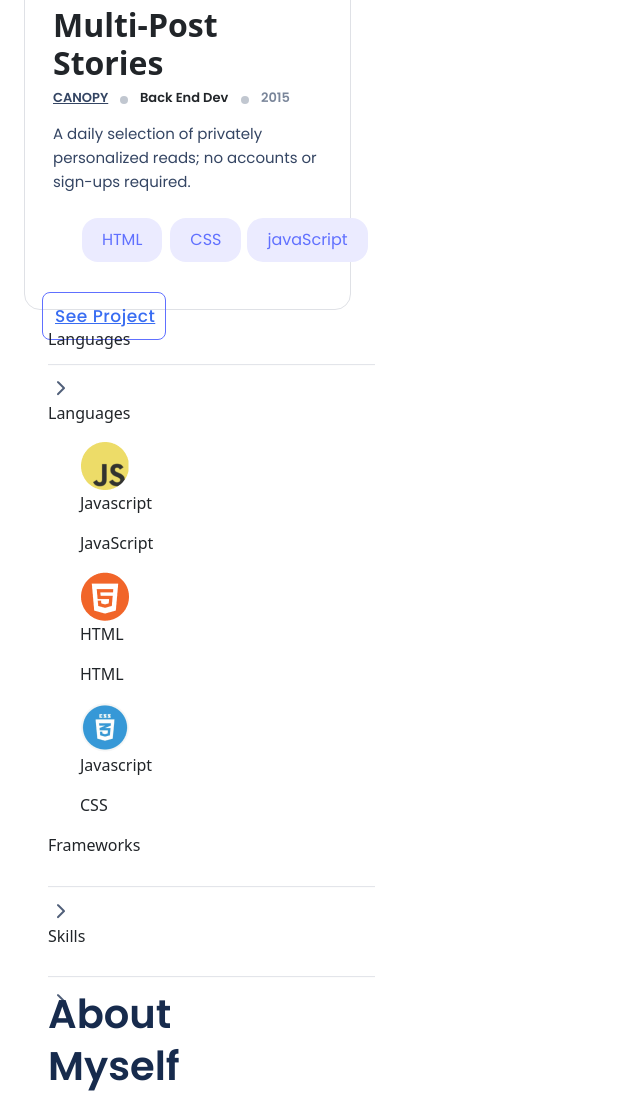
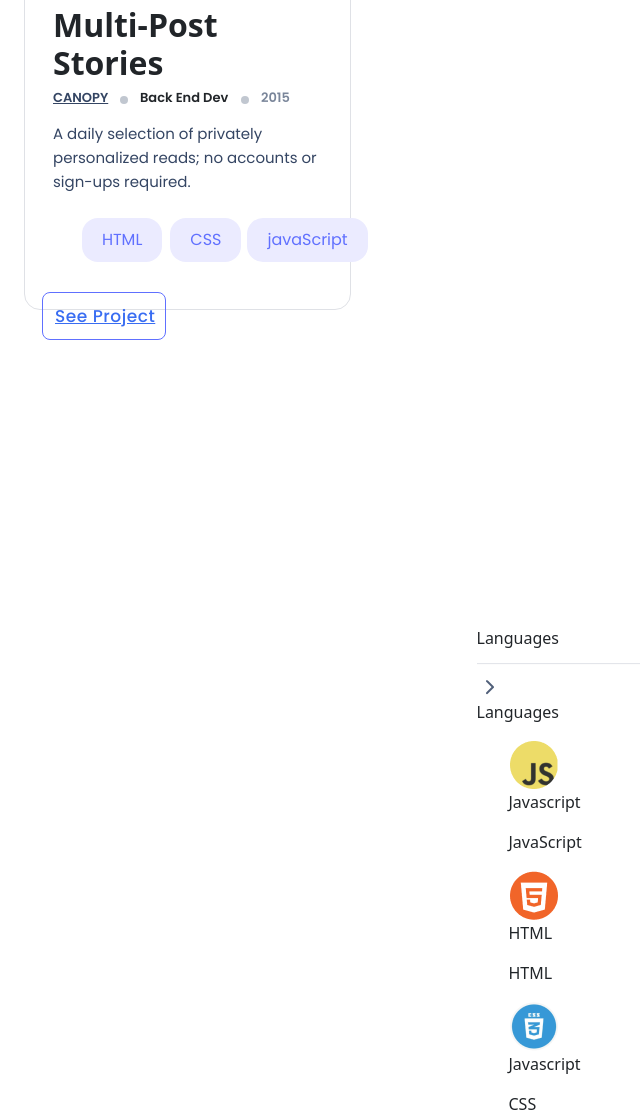
Before and after one commit to joyapisi/Fatuma-and-Joy, a website: page index.html in a window 1280 px wide. Shown: the part 2994-4113 px from the top of the page, without its empty margins (0-640 px from the left). Drawn offline with nearby package versions, Linux system fonts and the light colour scheme.

Commit message:
add page 7, about me

```diff
--- a/style.css
+++ b/style.css
@@ -483,17 +483,18 @@ h1 {
   flex-grow: 0;
  }
 
+/*Page 6*/
  .aboutme {
+  display: flex;
+  flex-direction: column;
+  align-items: center;
+  padding: 114px 24px;
   gap: 24px;
   position: absolute;
   width: 375px;
   height: 1125.15px;
-  margin-left: 24px;
-  display: flex;
-  flex-direction: column;
-  align-items: center;
-  padding: 114px 24px;
-  margin-top: 170%;
+  left: calc(50% - 375px/2);
+  top: 3506px;
  }
 
 .top {
@@ -555,6 +556,10 @@ h1 {
   flex-grow: 0;
 }
 
+.socialmedia .heading {
+
+}
+
 .socialmedia .secondheading5 {
   display: flex;
   flex-direction: row;
@@ -569,7 +574,7 @@ h1 {
   flex-grow: 0;
 }
 
-.socialmedia .frame1 {
+.frameicons {
 
 }
 
```
Also changed, not shown: index.html (+1 -1 lines).
